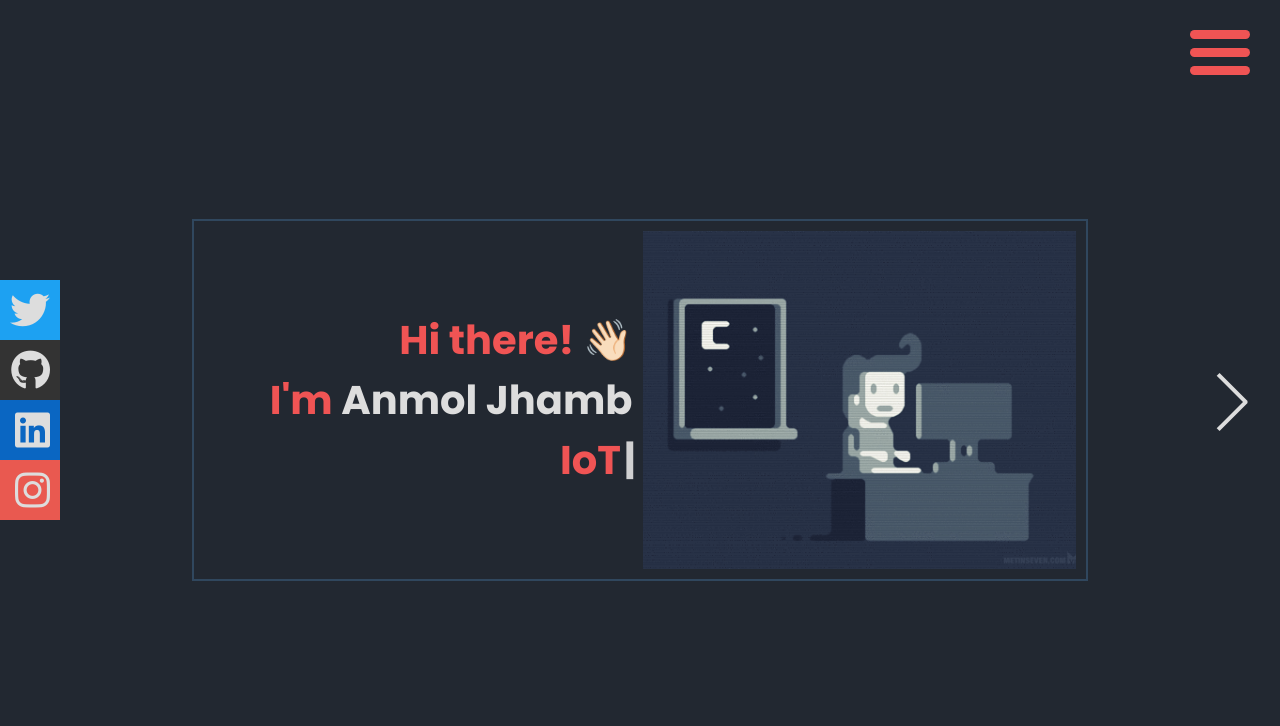
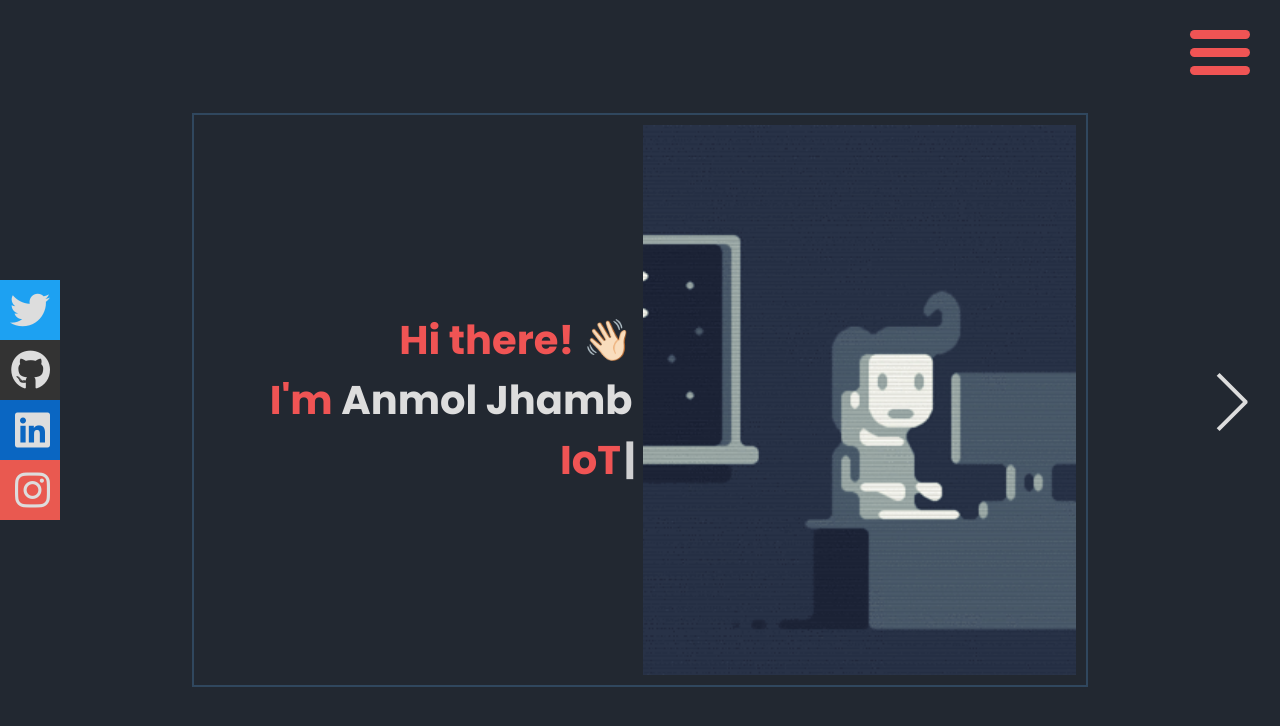
Before and after one commit to anmoljhamb/portfolio, a React (Create React App) app: page / in a window 1280 px wide. Shown: the top 726 px of the page. Built offline with nearby package versions, Linux system fonts and the light colour scheme; a web font is replaced by a local one.

Commit message:
snap scroll between main header and sub header

```diff
--- a/package.json
+++ b/package.json
@@ -6,6 +6,7 @@
     "@testing-library/jest-dom": "^5.16.5",
     "@testing-library/react": "^13.4.0",
     "@testing-library/user-event": "^13.5.0",
+    "framer-motion": "^8.0.2",
     "react": "^18.2.0",
     "react-dom": "^18.2.0",
     "react-router-dom": "^6.6.1",
--- a/src/containers/About/About.jsx
+++ b/src/containers/About/About.jsx
@@ -3,8 +3,9 @@ import { IfLoading, NextArrow, SideBar } from "../../components";
 import Context from "../../context/Context";
 import { codingGif } from "../../assets";
 import { Cursor, useTypewriter } from "react-simple-typewriter";
+import { colorVariables } from "../../constants";
+import { motion } from "framer-motion";
 import "./About.scss";
-import { colorVariables } from "../../constants";
 
 const About = () => {
     const setLoading = useContext(Context).loadingState[1];
@@ -31,7 +32,19 @@ const About = () => {
             <SideBar></SideBar>
             <section>
                 <header className="header">
-                    <div className="heading">
+                    <div className="main_header">
+                        <motion.div
+                            initial={{
+                                opacity: 0,
+                            }}
+                            animate={{
+                                opacity: 1,
+                            }}
+                            transition={{
+                                duration: 0.5,
+                            }}
+                            className="heading"
+                        >
                             <h1>
                                 Hi there! <span className="wave">👋🏻</span>
                             </h1>
@@ -41,12 +54,29 @@ const About = () => {
                             <h1>
                                 {text}
                                 <span>
-                                <Cursor cursorColor={colorVariables.color4} />
+                                    <Cursor
+                                        cursorColor={colorVariables.color4}
+                                    />
                                 </span>
                             </h1>
+                        </motion.div>
+                        <motion.div
+                            initial={{
+                                opacity: 0,
+                            }}
+                            animate={{
+                                opacity: 1,
+                            }}
+                            transition={{
+                                duration: 0.5,
+                            }}
+                            className="codingGif"
+                        >
+                            <img src={codingGif} alt="Coding GIF" />
+                        </motion.div>
                     </div>
-                    <div className="codingGif">
-                        <img src={codingGif} alt="Coding GIF" />
+                    <div className="sub_header">
+                        <p>this is my sub header</p>
                     </div>
                     {/* <p>
                         I am a 20-year-old tech enthusiast. I had been coding
--- a/src/containers/About/About.scss
+++ b/src/containers/About/About.scss
@@ -24,6 +24,13 @@
 
 .header {
     width: 100%;
+    height: 55rem;
+    scroll-snap-type: y mandatory;
+    overflow-y: scroll;
+    .main_header {
+        scroll-snap-align: start;
+        width: 100%;
+        height: 100%;
         display: flex;
         justify-content: space-evenly;
         align-items: center;
@@ -70,6 +77,18 @@
             font-size: 3rem;
         }
     }
+    .sub_header {
+        color: $color4;
+        font-size: 3rem;
+        scroll-snap-align: start;
+        width: 100%;
+        height: 100%;
+        display: flex;
+        justify-content: center;
+        align-items: center;
+        flex-direction: column;
+    }
+}
 
 .highlight {
     color: $color3;
@@ -78,34 +97,6 @@
     padding: 0.3rem;
     text-transform: capitalize;
     @include bgEffect;
-}
-
-.typewriter {
-    margin-left: 1rem;
-    width: 27rem;
-    white-space: nowrap;
-    overflow: hidden;
-    border-right: 4px solid $color4;
-    animation: cursor 1s step-start infinite,
-        text 5s steps(18) alternate infinite;
-}
-
-@keyframes cursor {
-    0% {
-        border-color: $color4;
-    }
-    50% {
-        border-color: $color1;
-    }
-}
-
-@keyframes text {
-    0% {
-        width: 0;
-    }
-    50% {
-        width: 27rem;
-    }
 }
 
 @keyframes wave-animation {
@@ -149,3 +140,22 @@
         }
     }
 }
+
+::-webkit-scrollbar {
+    width: 10px;
+}
+
+/* Track */
+::-webkit-scrollbar-track {
+    background: $color2;
+}
+
+/* Handle */
+::-webkit-scrollbar-thumb {
+    background: #888;
+}
+
+/* Handle on hover */
+::-webkit-scrollbar-thumb:hover {
+    background: #555;
+}
```
Also changed, not shown: 1 other file (tests, documents, lock files or other folders). Lines whose indentation alone changed are shown as unchanged.
